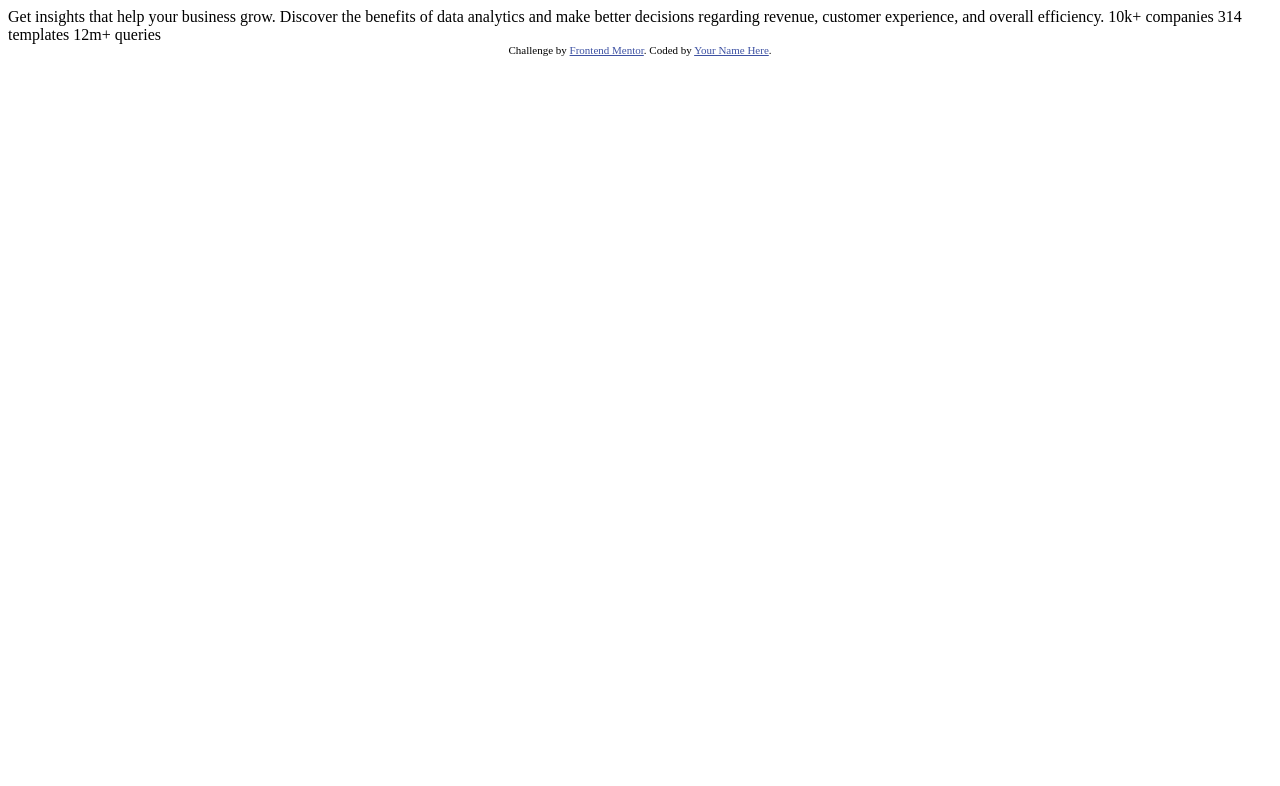
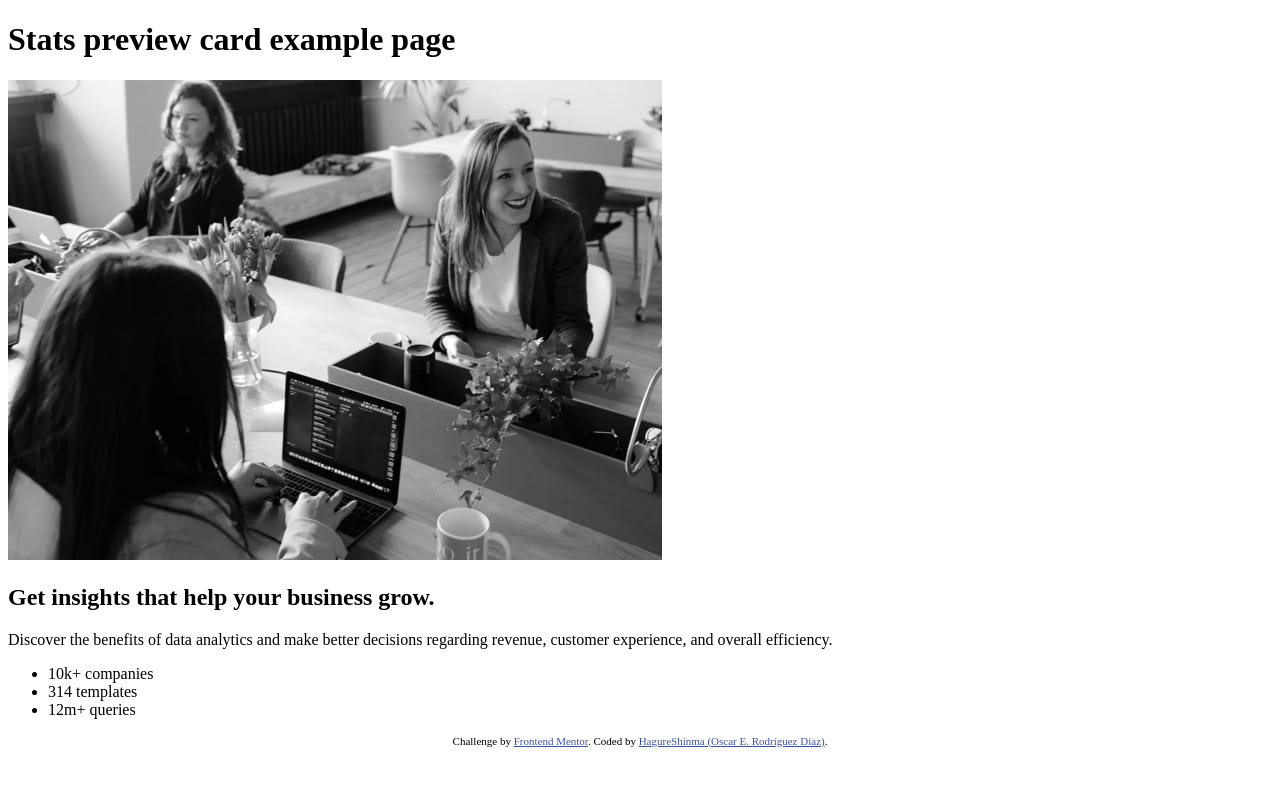
Before and after one commit to hagureshinma/stats-preview-card-component-main, a plain HTML site: page index.html in a window 1280 px wide. Drawn offline with Linux system fonts and the light colour scheme.

Commit message:
starting html structure.

```diff
--- a/index.html
+++ b/index.html
@@ -1,33 +1,62 @@
 <!DOCTYPE html>
 <html lang="en">
+
 <head>
   <meta charset="UTF-8">
-  <meta name="viewport" content="width=device-width, initial-scale=1.0"> <!-- displays site properly based on user's device -->
+  <meta name="viewport" content="width=device-width, initial-scale=1.0">
+  <!-- displays site properly based on user's device -->
 
   <link rel="icon" type="image/png" sizes="32x32" href="./images/favicon-32x32.png">
+  <link rel="preconnect" href="https://fonts.gstatic.com">
+  <link href="https://fonts.googleapis.com/css2?family=Inter:wght@400;700&display=swap" rel="stylesheet">
+  <link href="https://fonts.googleapis.com/css2?family=Lexend+Deca&display=swap" rel="stylesheet">
 
   <title>Frontend Mentor | Stats preview card component</title>
 
-  <!-- Feel free to remove these styles or customise in your own stylesheet 👍 -->
   <style>
-    .attribution { font-size: 11px; text-align: center; }
-    .attribution a { color: hsl(228, 45%, 44%); }
+    .attribution {
+      font-size: 11px;
+      text-align: center;
+    }
+
+    .attribution a {
+      color: hsl(228, 45%, 44%);
+    }
   </style>
 </head>
+
 <body>
 
-  Get insights that help your business grow.
+  <main>
 
-  Discover the benefits of data analytics and make better decisions regarding revenue, customer
-  experience, and overall efficiency.
+    <h1>Stats preview card example page</h1>
 
-  10k+ companies
-  314 templates
-  12m+ queries
+    <div class="card">
 
-  <div class="attribution">
-    Challenge by <a href="https://www.frontendmentor.io?ref=challenge" target="_blank">Frontend Mentor</a>.
-    Coded by <a href="#">Your Name Here</a>.
-  </div>
+      <img src="images/image-header-mobile.jpg" alt="">
+
+      <h2>Get insights that help your business grow.</h2>
+
+      <p>
+        Discover the benefits of data analytics and make better decisions regarding revenue, customer
+        experience, and overall efficiency.
+      </p>
+
+      <ul>
+        <li>10k+ companies</li>
+        <li>314 templates</li>
+        <li>12m+ queries</li>
+      </ul>
+
+    </div>
+
+    <div class="attribution">
+      Challenge by <a href="https://www.frontendmentor.io?ref=challenge" target="_blank">Frontend Mentor</a>.
+      Coded by <a href="https://github.com/hagureshinma">HagureShinma (Oscar E. Rodríguez Díaz)</a>.
+    </div>
+
+  </main>
+
 </body>
+
 </html>
```
